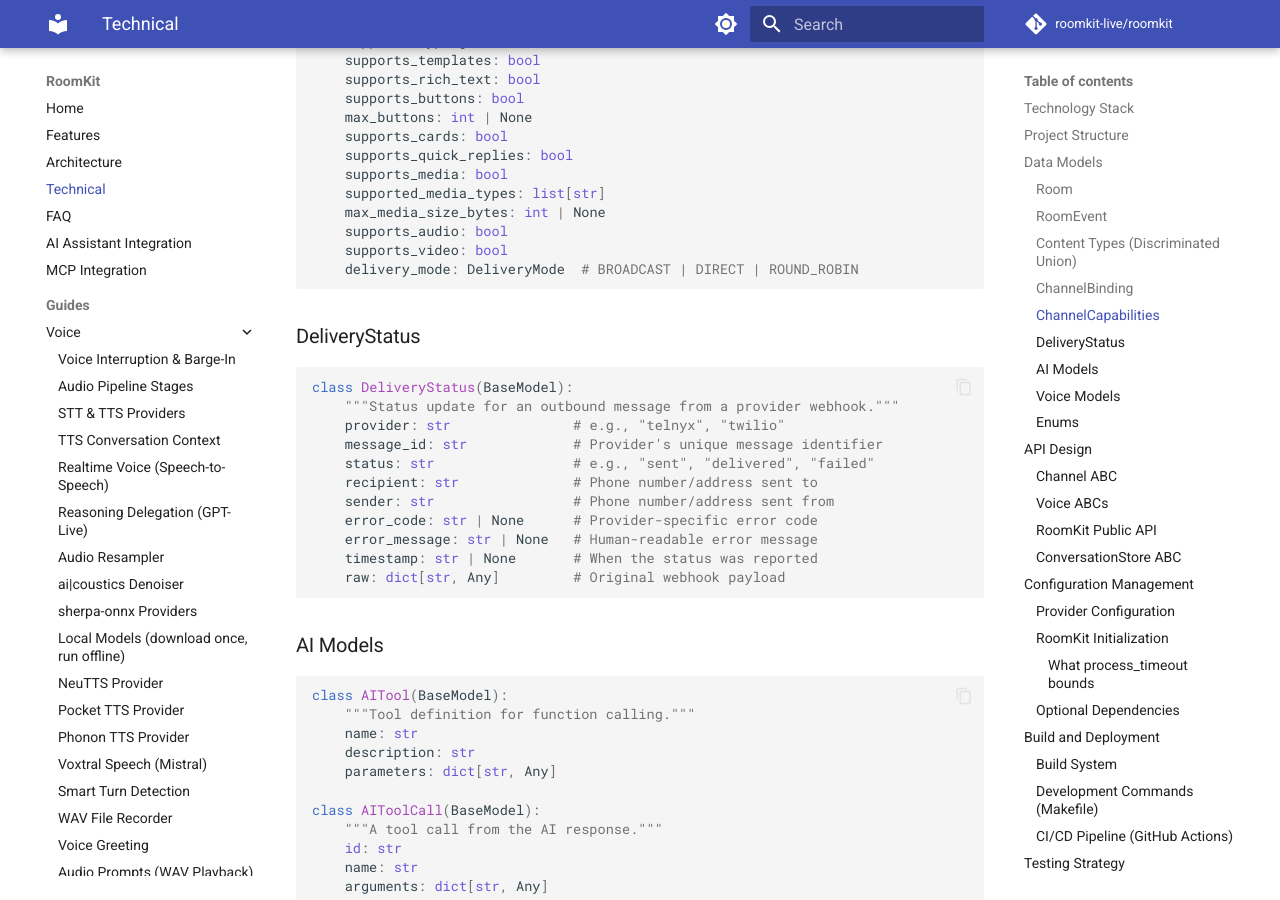
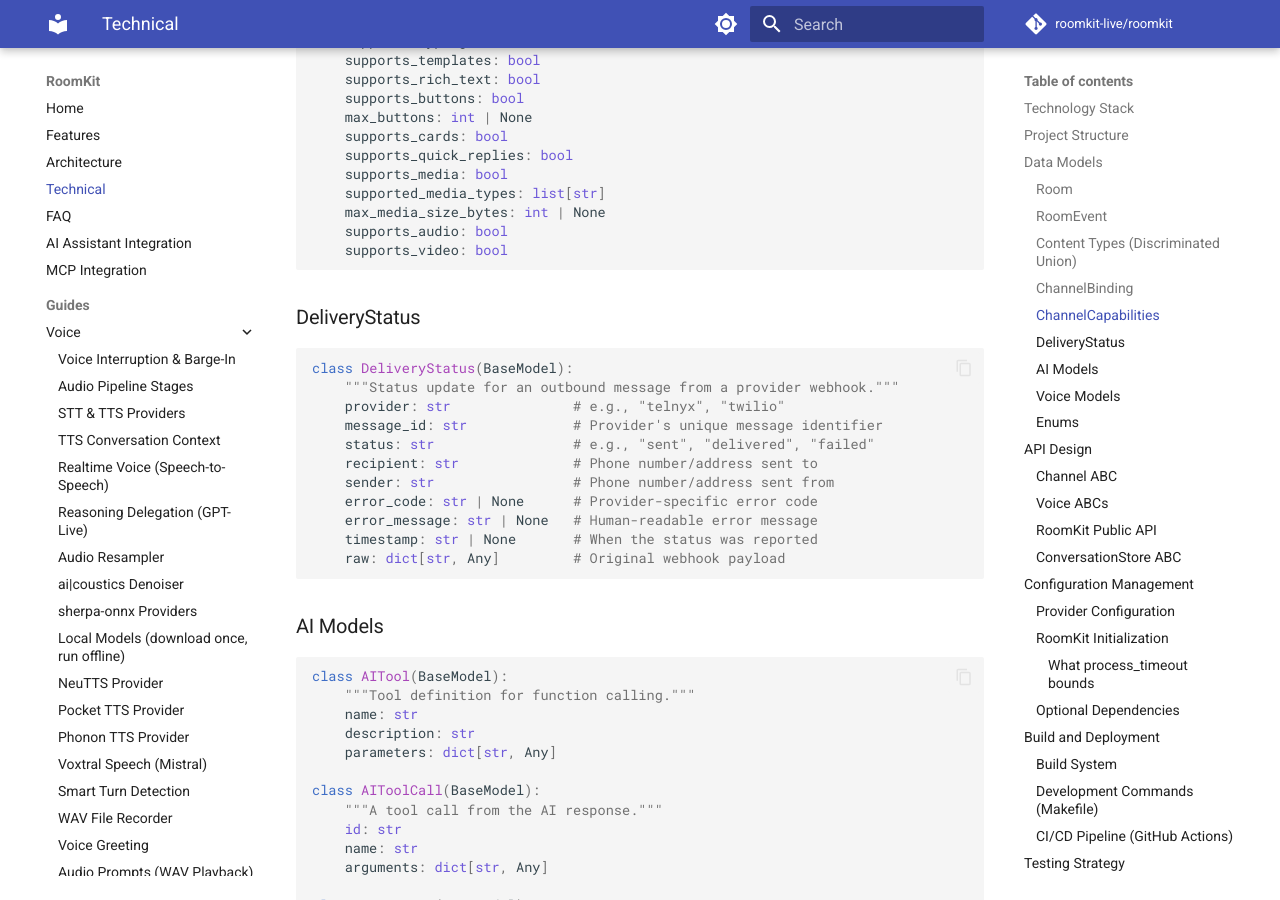
Before and after one commit to roomkit-live/roomkit-docs, an MkDocs documentation site: the page built from docs/technical.md, in a window 1280 px wide and 900 px high, scrolled down 4609 px. Built offline with MkDocs 1.6.1 and Material for MkDocs 9.7.7, drawn with Linux system fonts in a browser that asks for light colours; comment, search, counter and statistics services are not loaded; some of the changed text lies outside the part shown.

Commit message:
docs(api): DeliveryMode leaves the enums reference and the technical overview, as RMK-902 removed it, so the strict build passes again (RMK-904)

````diff
--- a/docs/technical.md
+++ b/docs/technical.md
@@ -206,7 +206,6 @@ class ChannelCapabilities(BaseModel):
     max_media_size_bytes: int | None
     supports_audio: bool
     supports_video: bool
-    delivery_mode: DeliveryMode  # BROADCAST | DIRECT | ROUND_ROBIN
 ```
 
 ### DeliveryStatus
@@ -327,7 +326,6 @@ class TTSCancelledEvent:
 | `ParticipantRole` | `owner`, `agent`, `member`, `observer`, `bot` |
 | `ParticipantStatus` | `active`, `inactive`, `left`, `banned` |
 | `TaskStatus` | `pending`, `in_progress`, `completed`, `failed`, `cancelled` |
-| `DeliveryMode` | `broadcast`, `direct`, `round_robin` |
 | `HookTrigger` | `before_broadcast`, `after_broadcast`, `on_channel_attached`, `on_channel_detached`, `on_channel_muted`, `on_channel_unmuted`, `on_room_created`, `on_room_paused`, `on_room_closed`, `on_identity_ambiguous`, `on_identity_unknown`, `on_participant_identified`, `on_task_created`, `on_error`, `on_delivery_status`, `on_speech_start`, `on_speech_end`, `on_transcription`, `before_tts`, `after_tts`, `on_barge_in`, `on_tts_cancelled`, `on_partial_transcription`, `on_vad_silence`, `on_vad_audio_level` |
 | `HookExecution` | `sync`, `async` |
 
````
Also changed, not shown: docs/api/enums.md (+0 -2 lines).
